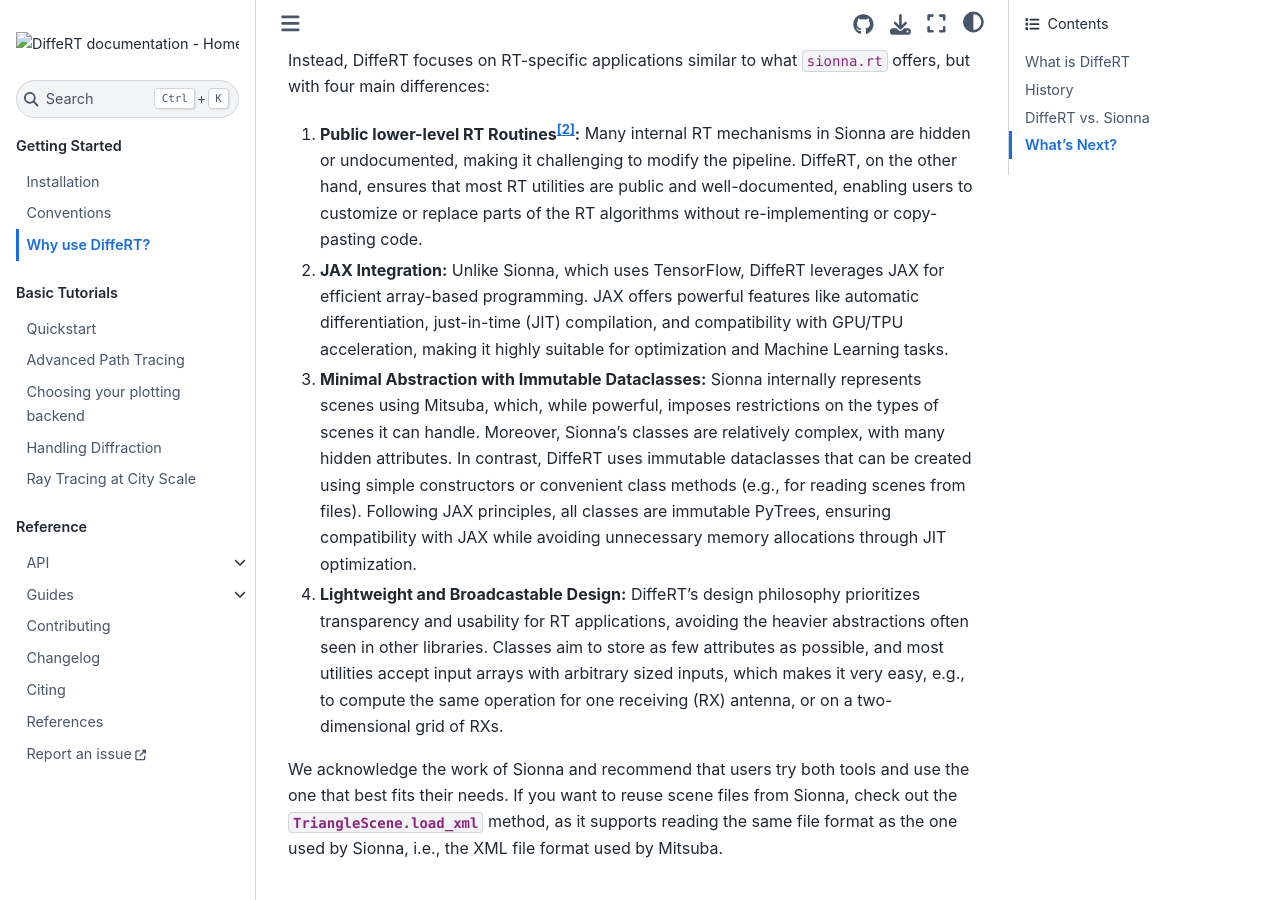
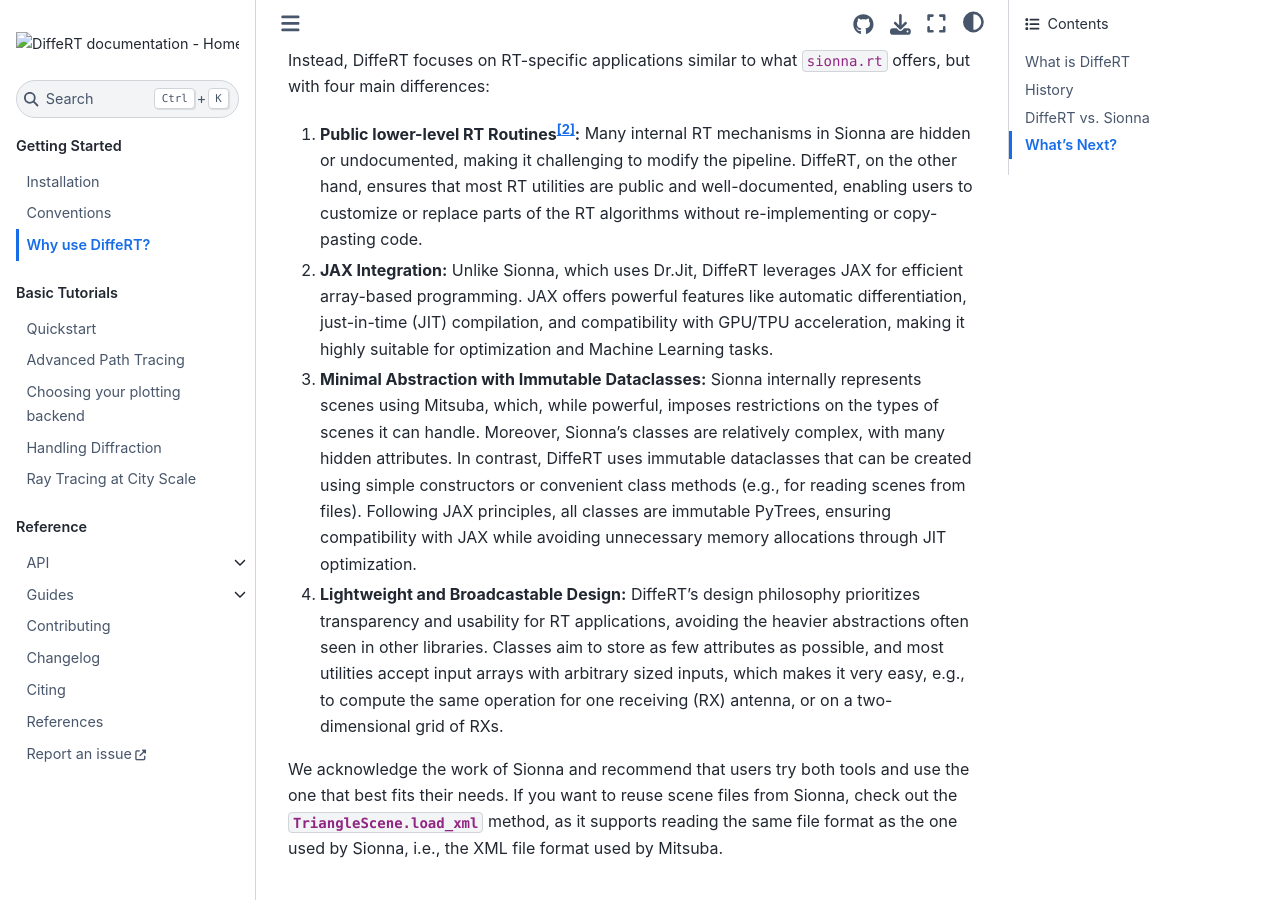
Before and after one commit to jeertmans/DiffeRT, a Sphinx documentation site: the page built from docs/source/motivations.md, in a window 1280 px wide and 900 px high, scrolled down 1049 px. Built offline with Sphinx 7.4.7 and the Sphinx Book theme 1.1.4, drawn with Linux system fonts in a browser that asks for light colours; pages that are not in the unit, such as notebooks, are missing from menus; comment, search, counter and statistics services are not loaded; cross-references to code outside the pages are shown as plain code; the version number is read from the project's files by our own code.

Commit message:
fix(docs): Sionna now uses Dr.Jit instead of TensorFlow.

```diff
--- a/docs/source/motivations.md
+++ b/docs/source/motivations.md
@@ -28,7 +28,7 @@
 In terms of features, DiffeRT does not aim to match the extensive functionality of Sionna. Instead, DiffeRT focuses on RT-specific applications similar to what `sionna.rt` offers, but with four main differences:
 
 1. **Public lower-level RT Routines[^2]:** Many internal RT mechanisms in Sionna are hidden or undocumented, making it challenging to modify the pipeline. DiffeRT, on the other hand, ensures that most RT utilities are public and well-documented, enabling users to customize or replace parts of the RT algorithms without re-implementing or copy-pasting code.
-2. **JAX Integration:** Unlike Sionna, which uses TensorFlow, DiffeRT leverages JAX for efficient array-based programming. JAX offers powerful features like automatic differentiation, just-in-time (JIT) compilation, and compatibility with GPU/TPU acceleration, making it highly suitable for optimization and Machine Learning tasks.
+2. **JAX Integration:** Unlike Sionna, which uses Dr.Jit, DiffeRT leverages JAX for efficient array-based programming. JAX offers powerful features like automatic differentiation, just-in-time (JIT) compilation, and compatibility with GPU/TPU acceleration, making it highly suitable for optimization and Machine Learning tasks.
 3. **Minimal Abstraction with Immutable Dataclasses:** Sionna internally represents scenes using Mitsuba, which, while powerful, imposes restrictions on the types of scenes it can handle. Moreover, Sionna's classes are relatively complex, with many hidden attributes. In contrast, DiffeRT uses immutable dataclasses that can be created using simple constructors or convenient class methods (e.g., for reading scenes from files). Following JAX principles, all classes are immutable PyTrees, ensuring compatibility with JAX while avoiding unnecessary memory allocations through JIT optimization.
 4. **Lightweight and Broadcastable Design:** DiffeRT's design philosophy prioritizes transparency and usability for RT applications, avoiding the heavier abstractions often seen in other libraries. Classes aim to store as few attributes as possible, and most utilities accept input arrays with arbitrary sized inputs, which makes it very easy, e.g., to compute the same operation for one receiving (RX) antenna, or on a two-dimensional grid of RXs.
 
```
